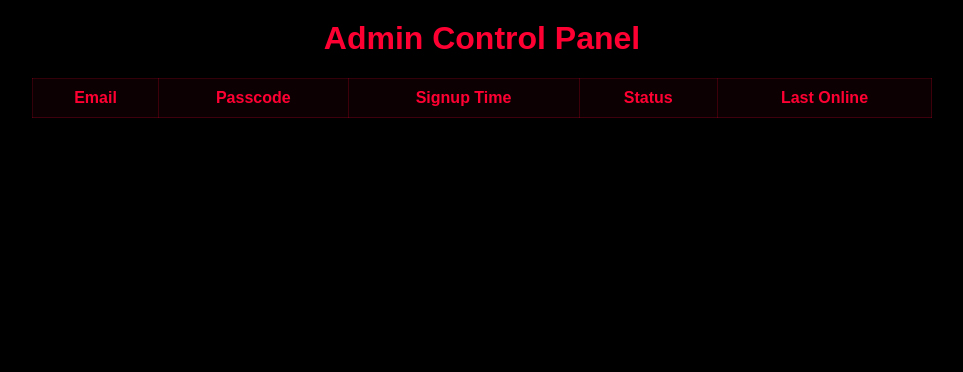
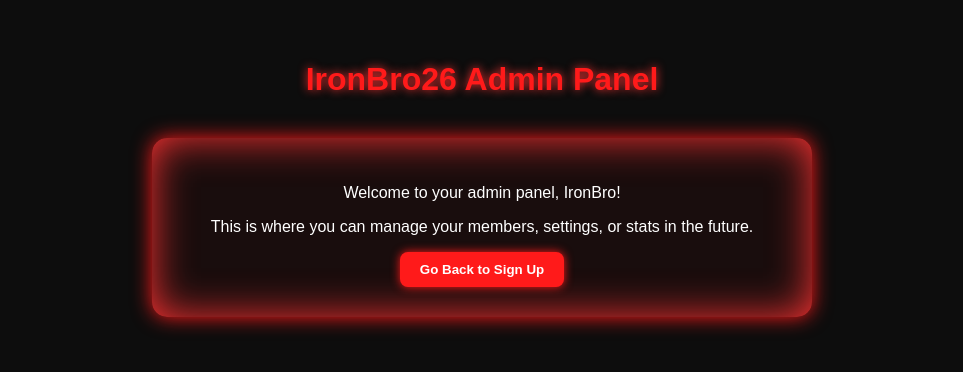
Before and after one commit to IronBro26/New-folder, a website: page admin.html in a window 1280 px wide. Shown: the whole page, without its empty margins (158-1121 px from the left). Drawn offline with Linux system fonts and the light colour scheme; no server answers.

Commit message:
Update admin.html

```diff
--- a/admin.html
+++ b/admin.html
@@ -1,54 +1,71 @@
 <!DOCTYPE html>
 <html lang="en">
 <head>
-<meta charset="utf-8" />
-<meta name="viewport" content="width=device-width,initial-scale=1" />
-<title>ADMIN PANEL — ironbro26fanclub</title>
+<meta charset="UTF-8">
+<meta name="viewport" content="width=device-width, initial-scale=1.0">
+<title>Admin Panel - IronBro26</title>
 <style>
-body{background:#000;color:#ff0033;font-family:'Orbitron',sans-serif;}
-h1{text-align:center;color:#ff0033;margin-top:20px;}
-table{width:100%;max-width:900px;margin:20px auto;border-collapse:collapse;}
-th,td{border:1px solid rgba(255,0,51,0.2);padding:10px;text-align:center;}
-th{background:rgba(255,0,51,0.05);}
-.online{color:#00ff88;font-weight:700;}
-.offline{color:#ff0033;font-weight:700;}
+  body {
+    background:#0d0d0d;
+    color:#fff;
+    font-family:Arial,sans-serif;
+    margin:0;
+    padding:40px;
+    text-align:center;
+  }
+
+  h1 {
+    color:#ff1a1a;
+    text-shadow:0 0 10px #ff3333;
+  }
+
+  .panel {
+    background:rgba(255,26,26,0.05);
+    border-radius:15px;
+    padding:30px;
+    box-shadow:0 0 20px #ff1a1a, 0 0 40px #ff3333 inset;
+    max-width:600px;
+    margin:40px auto;
+  }
+
+  button {
+    padding:10px 20px;
+    border:none;
+    border-radius:8px;
+    background:#ff1a1a;
+    color:#fff;
+    cursor:pointer;
+    font-weight:bold;
+    box-shadow:0 0 10px #ff1a1a;
+  }
+
+  button:hover {
+    background:#ff3333;
+    box-shadow:0 0 20px #ff6666;
+  }
+
+  a {
+    color:#ff6666;
+    text-decoration:none;
+  }
+
+  a:hover {
+    text-decoration:underline;
+  }
 </style>
 </head>
 <body>
-<h1>Admin Control Panel</h1>
-<table>
-  <thead>
-    <tr><th>Email</th><th>Passcode</th><th>Signup Time</th><th>Status</th><th>Last Online</th></tr>
-  </thead>
-  <tbody id="usersTable"></tbody>
-</table>
+  <h1>IronBro26 Admin Panel</h1>
+  <div class="panel">
+    <p>Welcome to your admin panel, IronBro!</p>
+    <p>This is where you can manage your members, settings, or stats in the future.</p>
+    <button onclick="goBack()">Go Back to Sign Up</button>
+  </div>
 
 <script>
-const BIN_ID = "68f65f92d0ea881f40aebb87";
-const API_KEY = "$2a$10$wpHGujrPsIgbzGPptWRaIOkuT.9Bz2iSRN.gytSpwclZcQPr880tC";
-
-async function fetchUsers() {
-  const res = await fetch(`https://api.jsonbin.io/v3/b/${BIN_ID}/latest`, {headers:{'X-Master-Key':API_KEY}});
-  const data = await res.json();
-  return data.record.users || [];
+function goBack() {
+  window.location.href = "signup.html";
 }
-
-async function loadUsers() {
-  const users = await fetchUsers();
-  const tbody = document.getElementById('usersTable');
-  tbody.innerHTML = '';
-  users.forEach(u=>{
-    const tr = document.createElement('tr');
-    tr.innerHTML = `<td>${u.email}</td><td>*****</td><td>${new Date(u.signupTime).toLocaleString()}</td>
-                    <td class="${u.online?'online':'offline'}">${u.online?'Online':'Offline'}</td>
-                    <td>${new Date(u.lastOnline).toLocaleString()}</td>`;
-    tbody.appendChild(tr);
-  });
-}
-
-loadUsers();
 </script>
-
-
 </body>
 </html>
```
